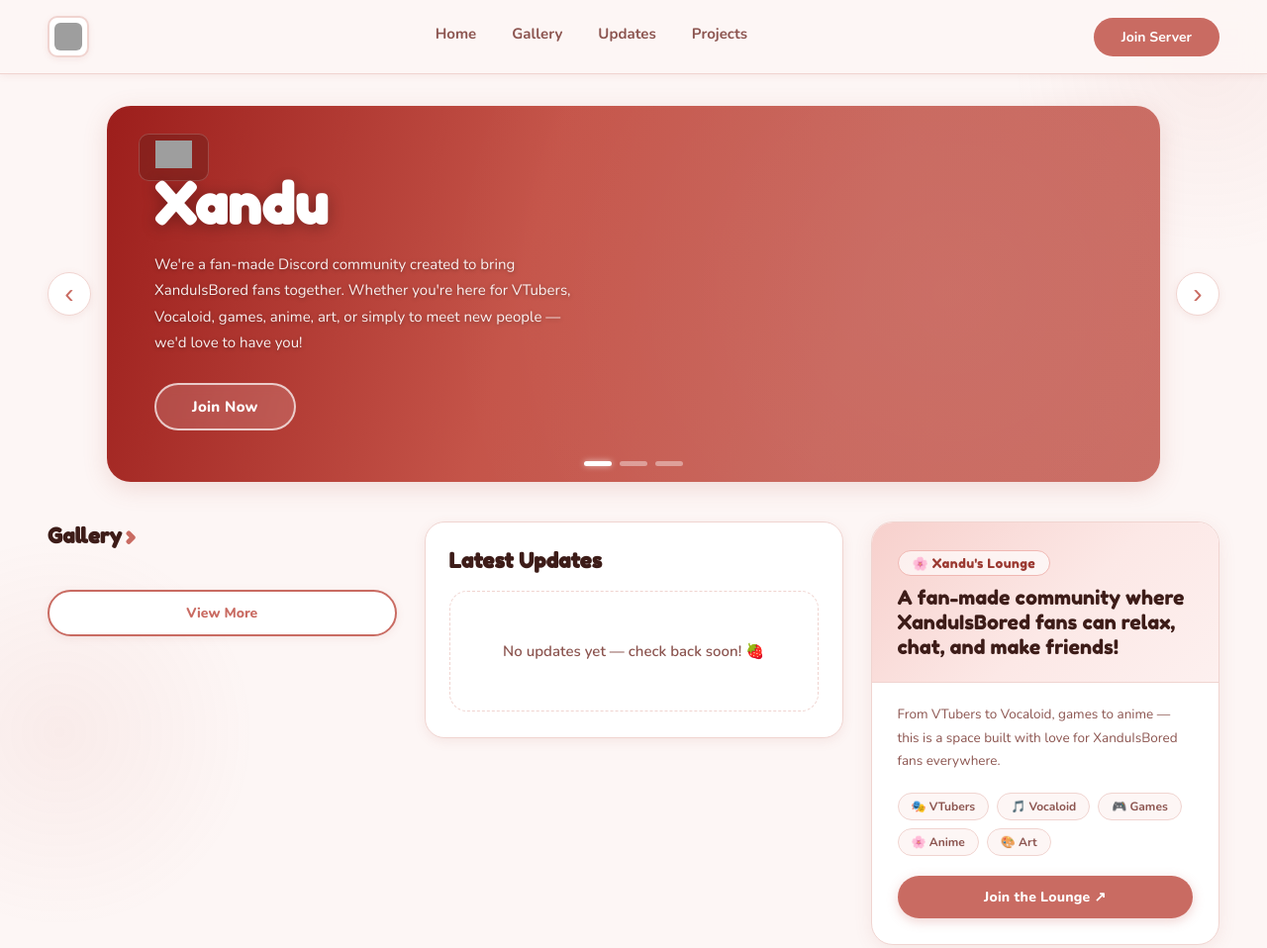
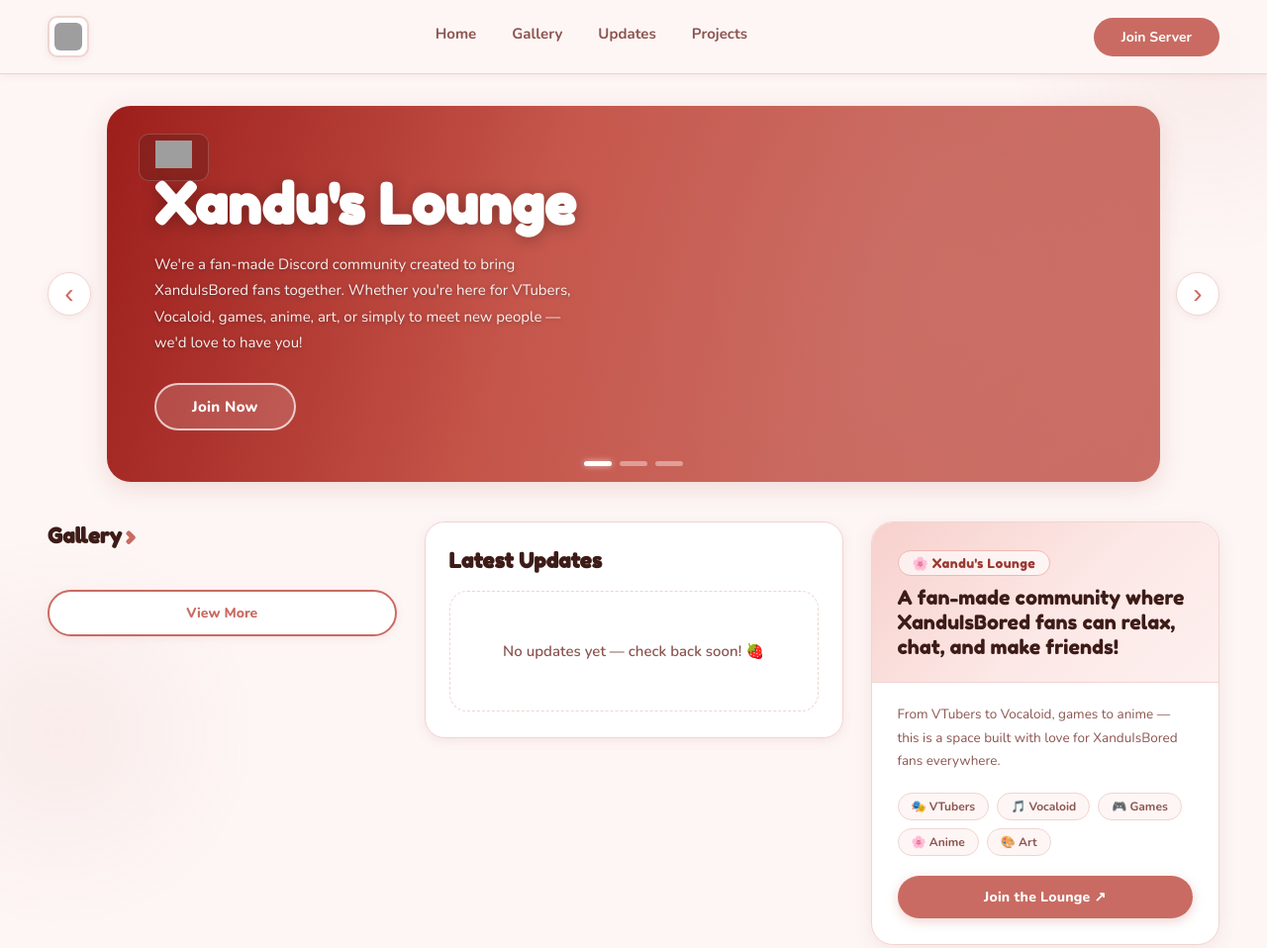
Before and after one commit to knnazkiren/Xandu-s-Lounge, a plain HTML site: page index.html in a window 1280 px wide. Shown: the top 958 px of the page at 99% size. Drawn offline with nearby package versions, Linux system fonts and the light colour scheme; no server answers; grey boxes are pictures that could not be loaded.

Commit message:
Update index.html

```diff
--- a/index.html
+++ b/index.html
@@ -40,7 +40,7 @@
       </div>
 
       <div class="xandu-content">
-        <h1 class="xandu-title">Xandu</h1>
+        <h1 class="xandu-title">Xandu's Lounge</h1>
         <p class="xandu-description">
           We're a fan-made Discord community created to bring XanduIsBored fans together.
           Whether you're here for VTubers, Vocaloid, games, anime, art, or simply to meet
```
